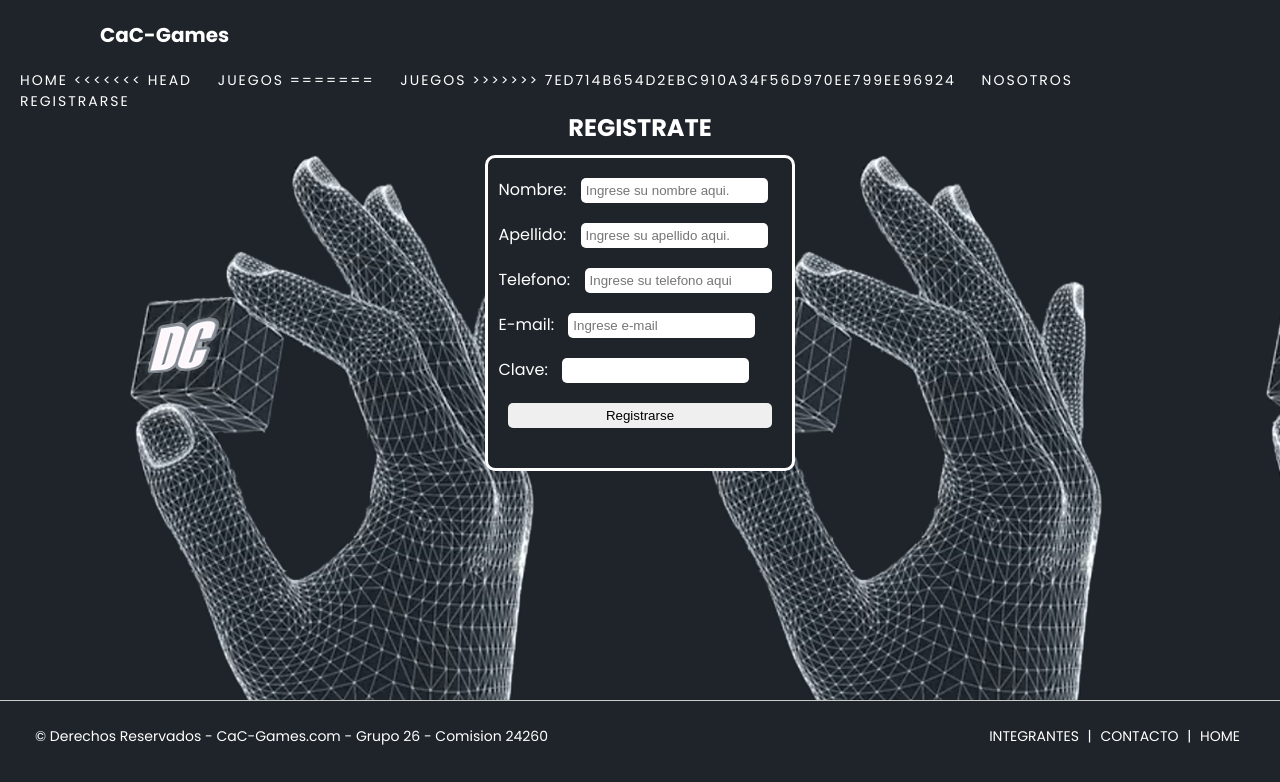
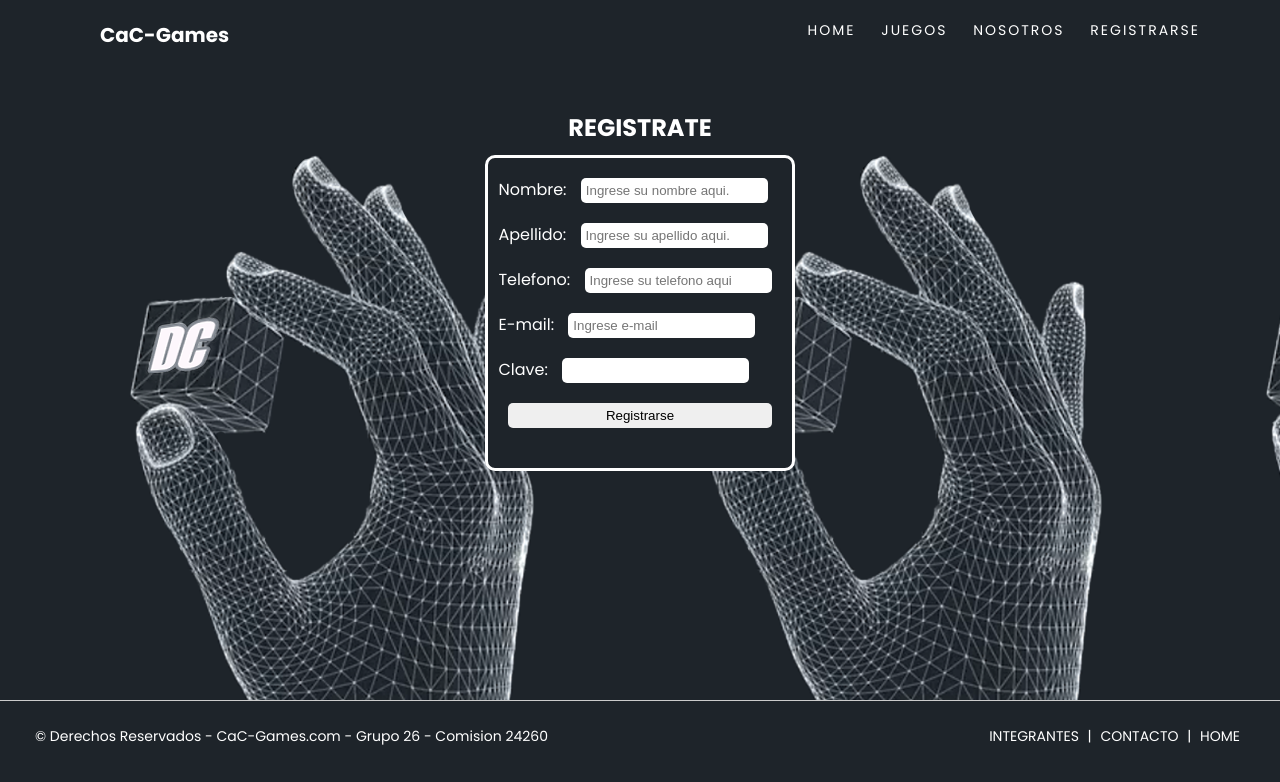
Before and after one commit to Bguerrero85/Proyecto-CaC, a plain HTML site: page CaC-Games/register.html in a window 1280 px wide. Drawn offline with Linux system fonts and the light colour scheme.

Commit message:
Cambios benja

```diff
--- a/CaC-Games/register.html
+++ b/CaC-Games/register.html
@@ -18,12 +18,8 @@
             <div id="menu">
                 <ul>
                     <li><a href="index.html"> HOME</a></li>
-<<<<<<< HEAD
-                    <li><a href="#"> JUEGOS</a></li>
+                    <li><a href="Juegos.html"> JUEGOS</a></li>
 
-=======
-                    <li><a href="juegos.html"> JUEGOS</a></li>
->>>>>>> 7ed714b654d2ebc910a34f56d970ee799ee96924
                     <li><a href="nosotros.html">NOSOTROS</a></li>
                     <li><a href="register.html">REGISTRARSE</a></li>
                  </ul>
```
Also changed, not shown: CaC-Games/contacto.html (+1 -1 lines), CaC-Games/juegos.html (+1 -1 lines).
